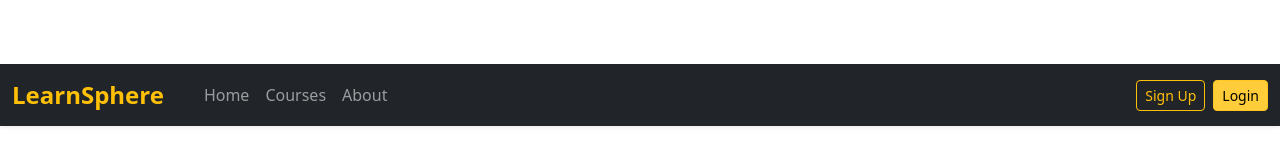
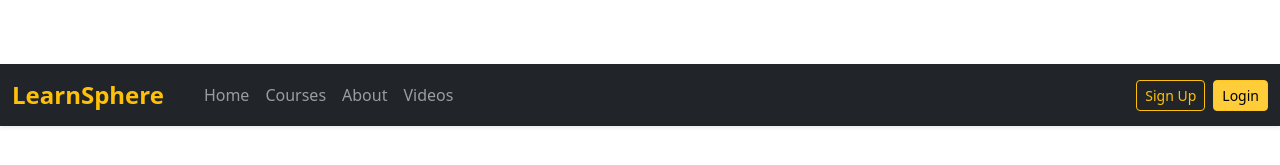
Before and after one commit to psamruddhi711/Mern-Project, a React (Vite) app in the folder FRONT_APP/APP/app1/: page /login in a window 1280 px wide. Shown: the top 165 px of the page. Built offline with nearby package versions, Linux system fonts and the light colour scheme.

Commit message:
Navbar_updated

```diff
--- a/FRONT_APP/APP/app1/src/components/Navbar.jsx
+++ b/FRONT_APP/APP/app1/src/components/Navbar.jsx
@@ -7,7 +7,6 @@
   return (
     <nav className="navbar navbar-expand-lg navbar-dark bg-dark shadow-sm py-2 sticky-top">
       <div className="container-fluid">
-
         <NavLink
           to="/home"
           className="navbar-brand fw-bold text-warning fs-4"
@@ -25,7 +24,6 @@
         </button>
 
         <div className="collapse navbar-collapse" id="navbarNav">
-
           <ul className="navbar-nav ms-3">
             <li className="nav-item">
               <NavLink className="nav-link" to="/home">Home</NavLink>
@@ -35,6 +33,10 @@
             </li>
             <li className="nav-item">
               <NavLink className="nav-link" to="/about">About</NavLink>
+            </li>
+            {/* New Video Button Added Here */}
+            <li className="nav-item">
+              <NavLink className="nav-link" to="/videos">Videos</NavLink>
             </li>
           </ul>
 
@@ -65,7 +67,6 @@
               </>
             )}
           </div>
-
         </div>
       </div>
     </nav>
```
